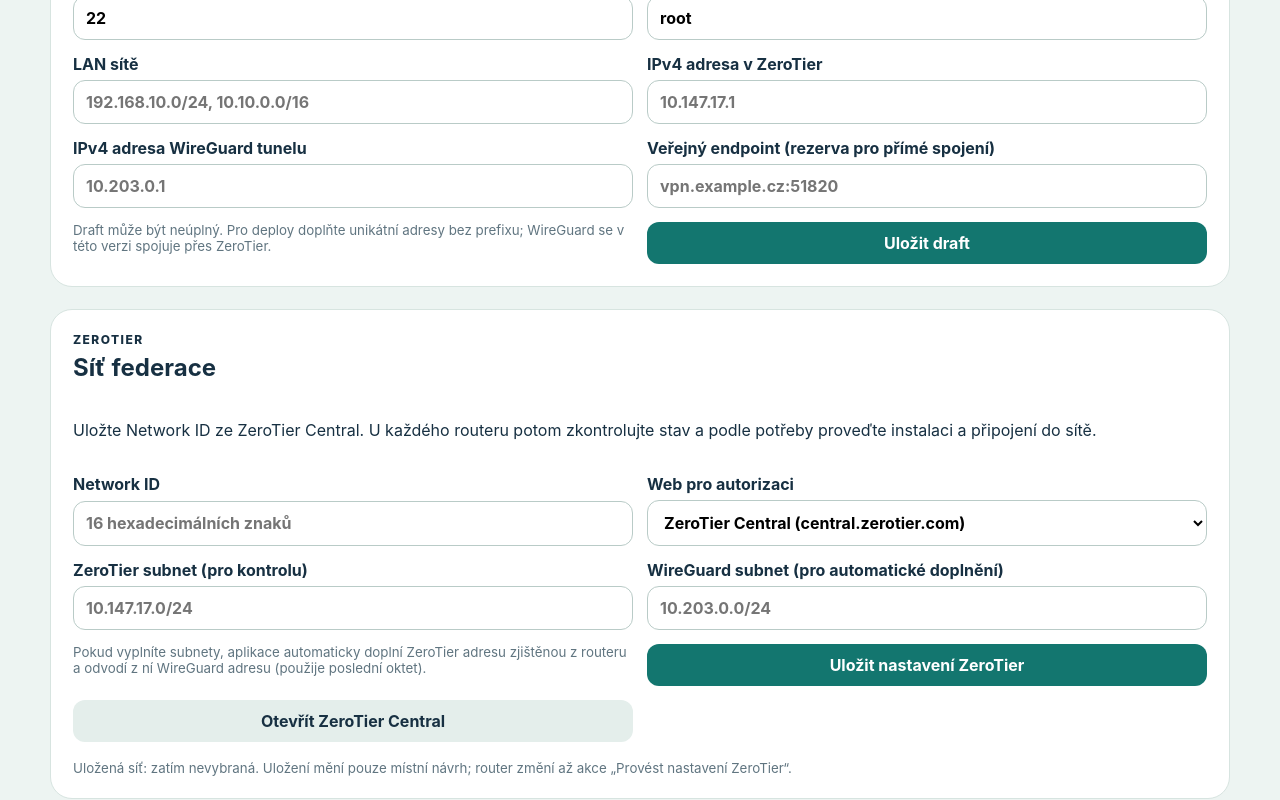
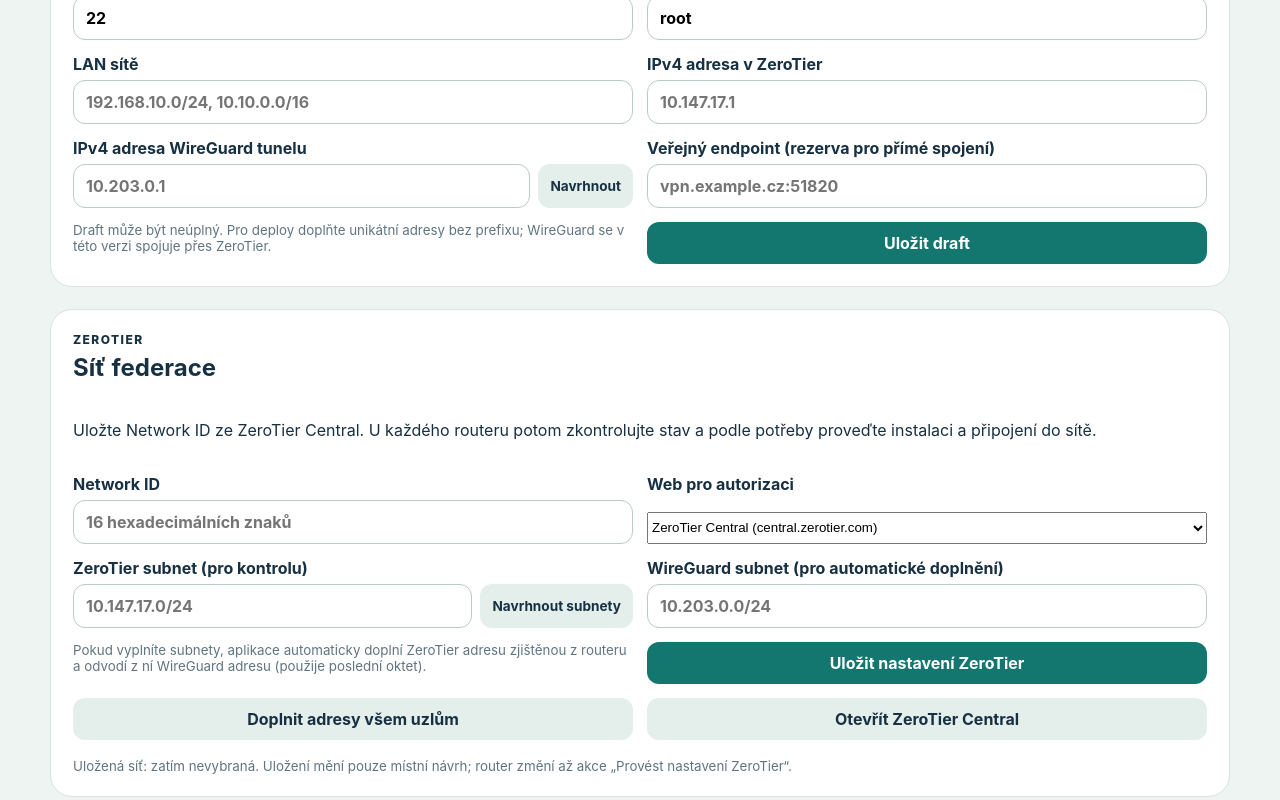
Before and after one commit to AntoninMicka/TurrisFederation, a Vue app: page / in a window 1280 px wide. Shown: the part 900-1700 px from the top of the page. Built offline with nearby package versions, Linux system fonts and the light colour scheme.

Commit message:
navrh adres

```diff
--- a/src/App.vue
+++ b/src/App.vue
@@ -92,40 +92,65 @@ onMounted(async () => {
   catch (error) { message.value = String(error); }
 });
 
+async function proposeAllAddresses() {
+  if (!ztDraft.wireguardSubnet) ztDraft.wireguardSubnet = "10.203.0.0/24";
+  if (!ztDraft.zeroTierSubnet) ztDraft.zeroTierSubnet = "10.147.17.0/24";
+
+  const wgPrefix = ztDraft.wireguardSubnet.split(".").slice(0, 3).join(".");
+  const usedOctets = new Set(nodes.value.map(n => n.wireguardAddress?.split(".").pop()).filter(Boolean).map(Number));
+  let nextOctet = 1;
+
+  for (const node of nodes.value) {
+    // Try to get ZT address from status if missing
+    if (!node.zeroTierAddress && ztStatuses.value[node.id]?.assignedAddresses.length) {
+      node.zeroTierAddress = ztStatuses.value[node.id].assignedAddresses[0].split("/")[0];
+    }
+
+    if (!node.wireguardAddress) {
+      if (node.zeroTierAddress) {
+        const lastOctet = parseInt(node.zeroTierAddress.split(".").pop() || "0");
+        if (lastOctet > 0 && lastOctet < 255) {
+          node.wireguardAddress = `${wgPrefix}.${lastOctet}`;
+        }
+          }
+
+      if (!node.wireguardAddress) {
+        while (usedOctets.has(nextOctet)) nextOctet++;
+        if (nextOctet < 255) {
+          node.wireguardAddress = `${wgPrefix}.${nextOctet}`;
+          usedOctets.add(nextOctet);
+        }
+      }
+    }
+    await saveNode(node);
+  }
+  nodes.value = await listNodes();
+  message.value = "Adresy tunelů byly doplněny podle dostupných dat a zvoleného subnetu.";
+}
+
+function suggestDraftWireguard() {
+  const subnet = ztDraft.wireguardSubnet || "10.203.0.0/24";
+  const wgPrefix = subnet.split(".").slice(0, 3).join(".");
+
+  if (draft.zeroTierAddress) {
+    const lastOctet = draft.zeroTierAddress.split(".").pop();
+    if (lastOctet) {
+      draft.wireguardAddress = `${wgPrefix}.${lastOctet}`;
+      return;
+    }
+  }
+
+  const usedOctets = new Set(nodes.value.map(n => n.wireguardAddress?.split(".").pop()).filter(Boolean).map(Number));
+  let nextOctet = 1;
+  while (usedOctets.has(nextOctet)) nextOctet++;
+  if (nextOctet < 255) {
+    draft.wireguardAddress = `${wgPrefix}.${nextOctet}`;
+  }
+}
+
 async function refreshZeroTierStatus() {
   const statuses = await listZeroTierStatus();
   ztStatuses.value = Object.fromEntries(statuses.map(status => [status.routerId, status]));
-
-  // Auto-fill ZT and WG addresses if subnets are configured
-  if (ztSettings.value.zeroTierSubnet || ztSettings.value.wireguardSubnet) {
-    let changed = false;
-    for (const node of nodes.value) {
-      const status = ztStatuses.value[node.id];
-      if (status && status.assignedAddresses.length > 0) {
-        const ztIp = status.assignedAddresses[0].split("/")[0];
-
-        if (ztSettings.value.zeroTierSubnet && !node.zeroTierAddress) {
-          node.zeroTierAddress = ztIp;
-          changed = true;
-        }
-
-        if (ztSettings.value.wireguardSubnet && !node.wireguardAddress) {
-          const wgSubnet = ztSettings.value.wireguardSubnet.split("/")[0];
-          const parts = wgSubnet.split(".");
-          const ztParts = ztIp.split(".");
-          if (parts.length === 4 && ztParts.length === 4) {
-            node.wireguardAddress = `${parts[0]}.${parts[1]}.${parts[2]}.${ztParts[3]}`;
-            changed = true;
-          }
-        }
-      }
-    }
-    if (changed) {
-      for (const node of nodes.value) {
-        await saveNode(node);
-      }
-    }
-  }
 }
 
 async function reloadSettings() {
@@ -172,6 +197,20 @@ async function doImportSettings(event: Event) {
     message.value = "Drafty byly sloučeny podle ID. Uložená SSH důvěra a historie zůstávají zachované; změny vyžadují novou validaci.";
   } catch (error) {
     message.value = String(error);
+  }
+}
+
+function suggestSubnets() {
+  const used = new Set<string>();
+  nodes.value.forEach(n => n.lanCidrs.forEach(cidr => used.add(cidr.split(".")[0] + "." + cidr.split(".")[1])));
+
+  if (!ztDraft.wireguardSubnet) {
+    const candidates = ["10.203.0.0/24", "10.204.0.0/24", "172.16.203.0/24", "192.168.203.0/24"];
+    ztDraft.wireguardSubnet = candidates.find(c => !used.has(c.split(".").slice(0, 2).join("."))) || candidates[0];
+  }
+  if (!ztDraft.zeroTierSubnet) {
+    const candidates = ["10.147.17.0/24", "10.147.18.0/24", "172.27.17.0/24"];
+    ztDraft.zeroTierSubnet = candidates.find(c => !used.has(c.split(".").slice(0, 2).join("."))) || candidates[0];
   }
 }
 
@@ -318,7 +357,12 @@ async function submitConnection() {
         <label>SSH uživatel<input v-model="draft.sshUser" required /></label>
         <label>LAN sítě<input v-model="lanCidrsText" placeholder="192.168.10.0/24, 10.10.0.0/16" /></label>
         <label>IPv4 adresa v ZeroTier<input v-model="draft.zeroTierAddress" placeholder="10.147.17.1" /></label>
-        <label>IPv4 adresa WireGuard tunelu<input v-model="draft.wireguardAddress" placeholder="10.203.0.1" /></label>
+        <label>IPv4 adresa WireGuard tunelu
+          <div class="input-with-action">
+            <input v-model="draft.wireguardAddress" placeholder="10.203.0.1" />
+            <button type="button" class="secondary small" @click="suggestDraftWireguard">Navrhnout</button>
+          </div>
+        </label>
         <label>Veřejný endpoint (rezerva pro přímé spojení)<input v-model="draft.publicEndpoint" placeholder="vpn.example.cz:51820" /></label>
         <small>Draft může být neúplný. Pro deploy doplňte unikátní adresy bez prefixu; WireGuard se v této verzi spojuje přes ZeroTier.</small>
         <button type="button" v-if="editing" class="secondary" @click="resetDraft">Zrušit úpravy</button>
@@ -331,10 +375,16 @@ async function submitConnection() {
       <form class="form" @submit.prevent="saveZeroTier">
         <label>Network ID<input v-model="ztDraft.networkId" pattern="[0-9a-fA-F]{16}" maxlength="16" placeholder="16 hexadecimálních znaků" :disabled="!!connectionNode || ztSaving" /></label>
         <label>Web pro autorizaci<select v-model="ztDraft.central" :disabled="!!connectionNode || ztSaving"><option value="new">ZeroTier Central (central.zerotier.com)</option><option value="legacy">Legacy Central (my.zerotier.com)</option></select></label>
-        <label>ZeroTier subnet (pro kontrolu)<input v-model="ztDraft.zeroTierSubnet" placeholder="10.147.17.0/24" :disabled="!!connectionNode || ztSaving" /></label>
+        <label>ZeroTier subnet (pro kontrolu)
+          <div class="input-with-action">
+            <input v-model="ztDraft.zeroTierSubnet" placeholder="10.147.17.0/24" :disabled="!!connectionNode || ztSaving" />
+            <button type="button" class="secondary small" @click="suggestSubnets" :disabled="!!connectionNode || ztSaving">Navrhnout subnety</button>
+          </div>
+        </label>
         <label>WireGuard subnet (pro automatické doplnění)<input v-model="ztDraft.wireguardSubnet" placeholder="10.203.0.0/24" :disabled="!!connectionNode || ztSaving" /></label>
         <small>Pokud vyplníte subnety, aplikace automaticky doplní ZeroTier adresu zjištěnou z routeru a odvodí z ní WireGuard adresu (použije poslední oktet).</small>
         <button :disabled="ztSaving || !!connectionNode">{{ ztSaving ? 'Ukládám…' : 'Uložit nastavení ZeroTier' }}</button>
+        <button type="button" class="secondary" @click="proposeAllAddresses" :disabled="ztSaving || !!connectionNode">Doplnit adresy všem uzlům</button>
         <button type="button" class="secondary" :disabled="browserOpening" @click="openCentral">Otevřít ZeroTier Central</button>
       </form>
       <small>Uložená síť: {{ ztSettings.networkId ?? 'zatím nevybraná' }}. Uložení mění pouze místní návrh; router změní až akce „Provést nastavení ZeroTier“.</small>
--- a/src/styles.css
+++ b/src/styles.css
@@ -33,5 +33,7 @@ ul { display: grid; gap: 10px; padding: 0; list-style: none; }li { display: grid
 .setup-preview { display: grid; gap: 12px; padding: 16px; background: #edf4f2; border-radius: 12px; }
 .setup-preview ol { margin: 0; padding-left: 22px; }
 .setup-preview li { display: list-item; padding: 4px 0; border: 0; background: transparent; }
-select { font: inherit; padding: 11px 12px; border: 1px solid #b9cbc7; border-radius: 12px; background: white; min-width: 0; }
+.input-with-action { display: flex; gap: 8px; }
+.input-with-action input { flex: 1; min-width: 0; }
+.small { padding: 6px 12px; font-size: 0.85rem; }
 @media (max-width: 720px) { .node-heading { flex-direction: column; align-items: stretch; } .zt-facts { grid-template-columns: 1fr; } }
```
